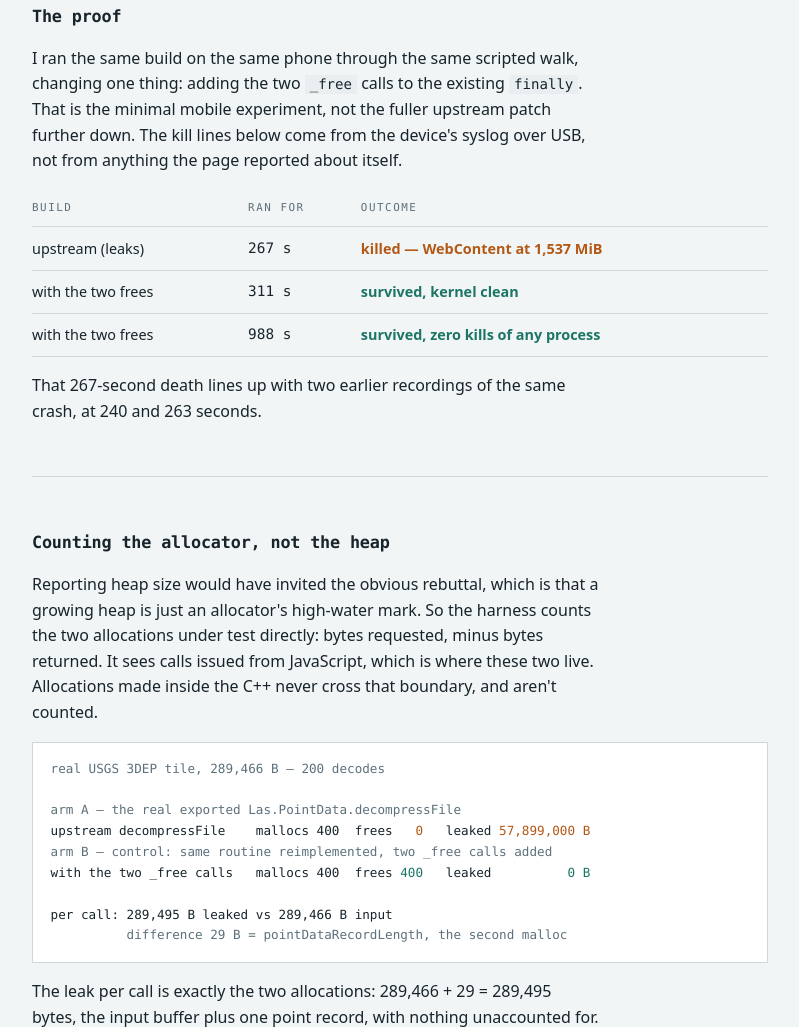
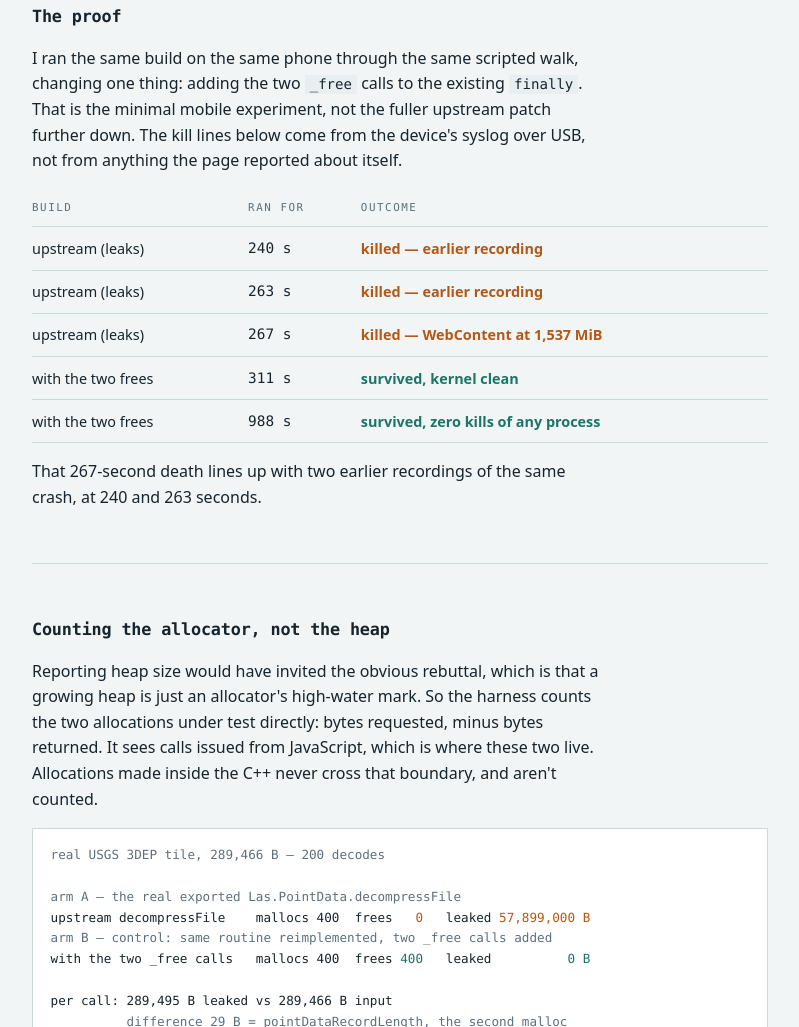
Before and after one commit to dsmithn/copc-decompressfile-leak, a website: page index.html in a window 1280 px wide. Shown: the part 2500-3527 px from the top of the page, without its empty margins (240-1039 px from the left). Drawn offline with Linux system fonts and the light colour scheme.

Commit message:
proof table: show all three unpatched deaths, not just the instrumented one
The table listed one death against two survivals while the prose underneath
mentioned two earlier recordings at 240 and 263 s. That understated the
evidence. The two earlier runs are labelled as recordings rather than
instrumented A/B runs, since only the 267 s run has the kernel line.

```diff
--- a/index.html
+++ b/index.html
@@ -455,10 +455,20 @@
             </thead>
             <tbody>
               <tr>
-                <td>upstream (leaks)</td>
-                <td class="num">267 s</td>
-                <td class="died">killed — WebContent at 1,537 MiB</td>
-              </tr>
+              <td>upstream (leaks)</td>
+              <td class="num">240 s</td>
+              <td class="died">killed — earlier recording</td>
+            </tr>
+            <tr>
+              <td>upstream (leaks)</td>
+              <td class="num">263 s</td>
+              <td class="died">killed — earlier recording</td>
+            </tr>
+            <tr>
+              <td>upstream (leaks)</td>
+              <td class="num">267 s</td>
+              <td class="died">killed — WebContent at 1,537 MiB</td>
+            </tr>
               <tr>
                 <td>with the two frees</td>
                 <td class="num">311 s</td>
```
